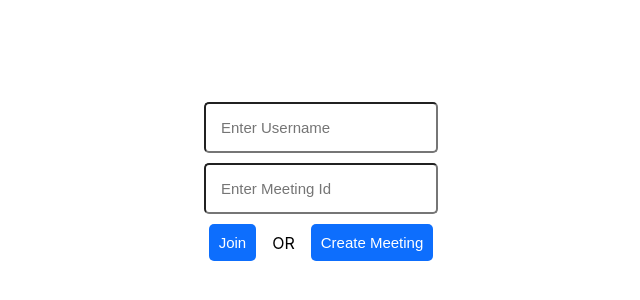
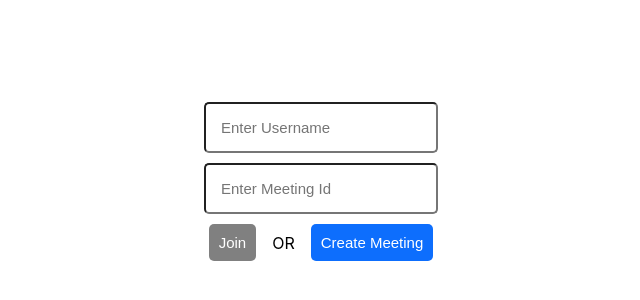
Before and after one commit to tejasveedighe/meet-app, a React (Create React App) app: page / in a window 1280 px wide. Shown: the part 148-448 px from the top of the page, without its empty margins (319-959 px from the left). Built offline with nearby package versions, Linux system fonts and the light colour scheme; no server answers.

Commit message:
Removed multiple dependency on a single function and updated the joining screen logic

```diff
--- a/src/components/JoinScreen/Join.js
+++ b/src/components/JoinScreen/Join.js
@@ -2,27 +2,33 @@ import { useState } from "react";
 import { useDispatch } from "react-redux";
 import {
 	getMeetingAndToken,
-	setToken,
+	getToken,
 	setUsername,
 } from "../../redux/meetingSlice";
 import styles from "./Join.module.css";
-import { getAuthToken } from "../../api";
 
 export default function JoinScreen() {
 	const [username, setUserName] = useState(null);
 	const [meetId, setMeetId] = useState(null);
+
 	const dispatch = useDispatch();
-	const onClick = async (e) => {
+
+	const onJoinMeeting = async (e) => {
 		e.preventDefault();
-		await getAuthToken({ mod: true }).then((authToken) =>
-			dispatch(setToken(authToken))
-		);
+		await dispatch(getToken(false));
+		await dispatch(setUsername(username));
+		await dispatch(getMeetingAndToken(meetId));
+	};
+
+	const onCreateMeeting = async (e) => {
+		e.preventDefault();
+		await dispatch(getToken(true));
 		await dispatch(setUsername(username));
 		await dispatch(getMeetingAndToken(meetId));
 	};
 
 	return (
-		<form onSubmit={onClick}>
+		<form onSubmit={onJoinMeeting}>
 			<div className={styles.parent}>
 				<input
 					className={styles.meetingIdInput}
@@ -40,11 +46,19 @@ export default function JoinScreen() {
 					}}
 				/>
 				<div className={styles.buttonsRow}>
-					<button type="submit" className={styles.button}>
+					<button
+						disabled={!meetId}
+						type="submit"
+						className={meetId ? styles.button : styles.disabledButton}
+					>
 						Join
 					</button>
 					OR
-					<button className={styles.button} onClick={onClick}>
+					<button
+						disabled={meetId}
+						className={meetId ? styles.disabledButton : styles.button}
+						onClick={onCreateMeeting}
+					>
 						Create Meeting
 					</button>
 				</div>
--- a/src/components/JoinScreen/Join.module.css
+++ b/src/components/JoinScreen/Join.module.css
@@ -30,3 +30,13 @@
 	cursor: pointer;
 	font-size: 15px;
 }
+
+.disabledButton {
+	padding: 10px;
+	border: 0px;
+	border-radius: 5px;
+	color: white;
+	cursor: pointer;
+	font-size: 15px;
+	background: grey;
+}
--- a/src/redux/meetingSlice.js
+++ b/src/redux/meetingSlice.js
@@ -1,5 +1,5 @@
 import { createSlice } from "@reduxjs/toolkit";
-import { authToken, createMeeting } from "../api";
+import { createMeeting, getAuthToken } from "../api";
 
 export const meetingSlice = createSlice({
 	name: "meeting",
@@ -28,6 +28,12 @@ export const getMeetingAndToken = (id) => async (dispatch, getState) => {
 	dispatch(setMeetingId(meetingId));
 };
 
+export const getToken = (mod) => async (dispatch) => {
+	await getAuthToken({ mod: mod }).then((authToken) =>
+		dispatch(setToken(authToken))
+	);
+};
+
 export const { setMeetingId, setUsername, setToken } = meetingSlice.actions;
 
 export default meetingSlice.reducer;
```
